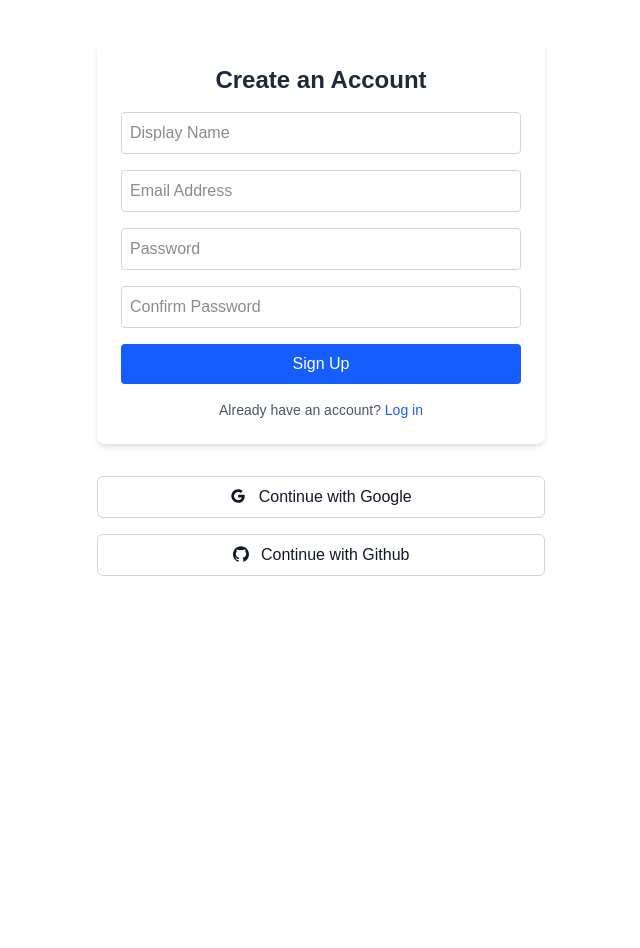
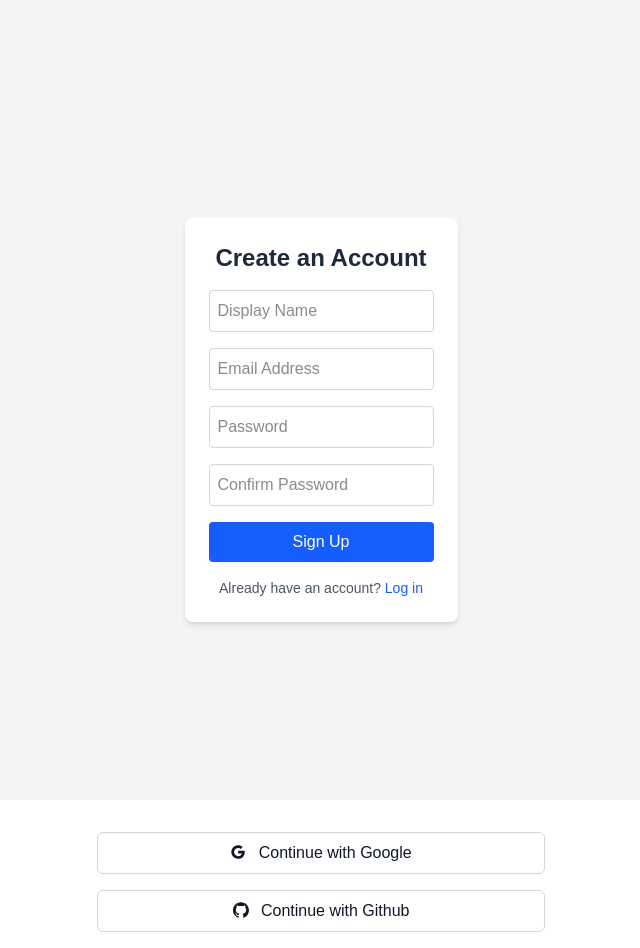
Before and after one commit to felix-wang-0307/ai-ledger-app, a Next.js app: page /auth/signup in a window 1280 px wide. Shown: the whole page, without its empty margins (319-959 px from the left). Before the commit the page ends 800 px from the top, so only its background shows below. Built offline with nearby package versions, Linux system fonts and the light colour scheme; no server answers; what @ant-design/nextjs-registry, @supabase/auth-helpers-react would draw is missing.

Commit message:
fix: fix the useSearchParam without Suspend error

```diff
--- a/src/app/auth/components/AuthForm.tsx
+++ b/src/app/auth/components/AuthForm.tsx
@@ -1,6 +1,6 @@
 "use client";
 
-import { useState } from "react";
+import { useState, Suspense } from "react";
 import { supabase } from "@/lib/db";
 import { useRouter, useSearchParams } from "next/navigation";
 import clsx from "clsx";
@@ -9,7 +9,7 @@ interface AuthFormProps {
   type: "login" | "signup";
 }
 
-export default function AuthForm({ type }: AuthFormProps) {
+function AuthForm({ type }: AuthFormProps) {
   const [email, setEmail] = useState("");
   const [password, setPassword] = useState("");
   const [confirmPassword, setConfirmPassword] = useState("");
@@ -251,3 +251,14 @@ export default function AuthForm({ type }: AuthFormProps) {
     </form>
   );
 }
+
+
+export default function AuthPage({ type }: { type: "login" | "signup" }) {
+  return (
+    <div className="flex items-center justify-center min-h-screen bg-gray-100">
+      <Suspense fallback={<div>Loading...</div>}>
+        <AuthForm type={type} />
+      </Suspense>
+    </div>
+  );
+}
--- a/src/app/auth/login/page.tsx
+++ b/src/app/auth/login/page.tsx
@@ -1,3 +1,4 @@
+"use client";
 import AuthForm from "../components/AuthForm";
 import SocialProviders from "../components/SocialProviders";
 
--- a/src/app/auth/signup/page.tsx
+++ b/src/app/auth/signup/page.tsx
@@ -1,3 +1,4 @@
+"use client";
 import AuthForm from "../components/AuthForm";
 import SocialProviders from "../components/SocialProviders";
 
--- a/src/app/chat/hooks/useLLMSession.ts
+++ b/src/app/chat/hooks/useLLMSession.ts
@@ -60,7 +60,10 @@ export function useLLMSession({
 
     setHistory((prev) => [...prev, newMessage]);
 
-    await requestLLM(message, history);
+    await requestLLM({
+      message,
+      history
+    });
   };
 
   return {
```
